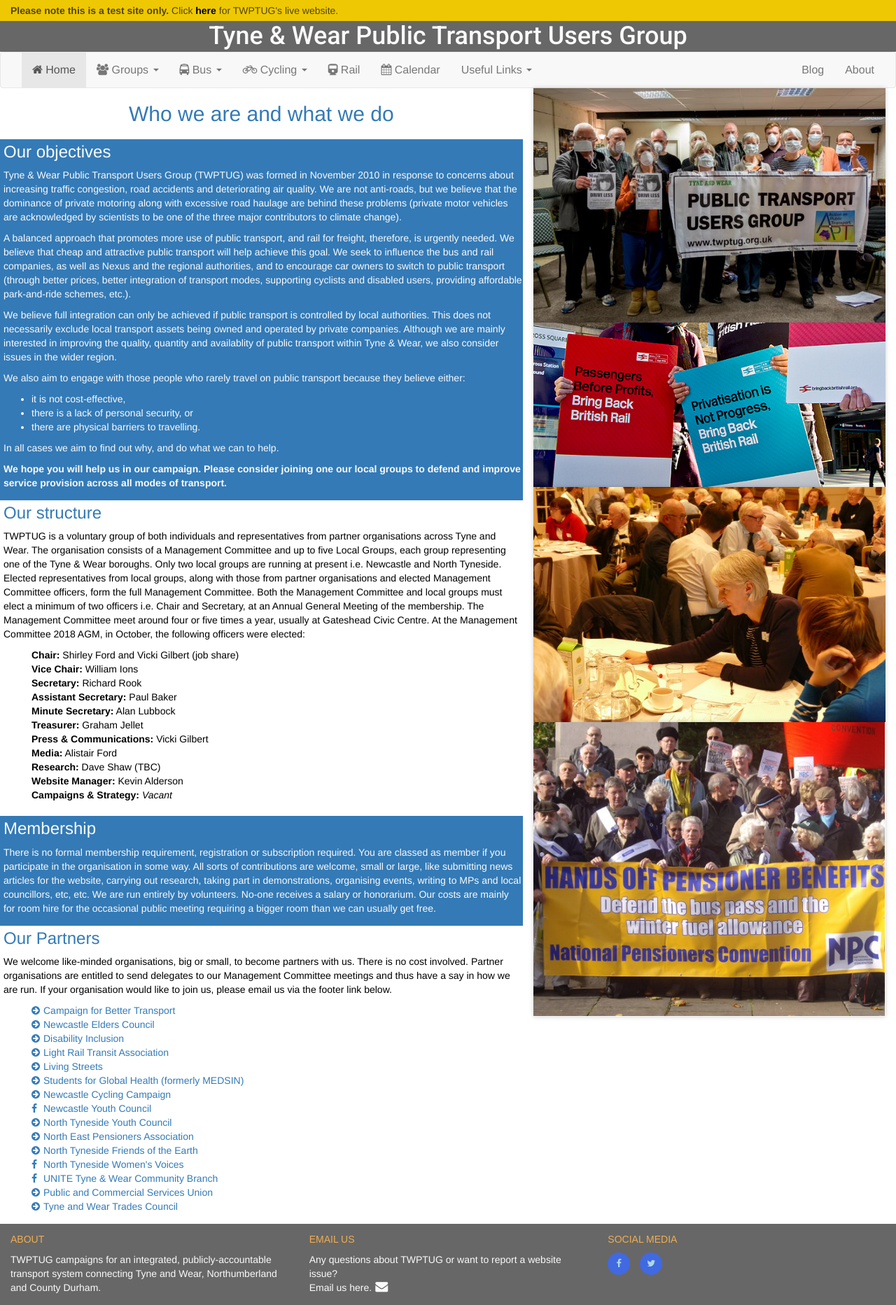
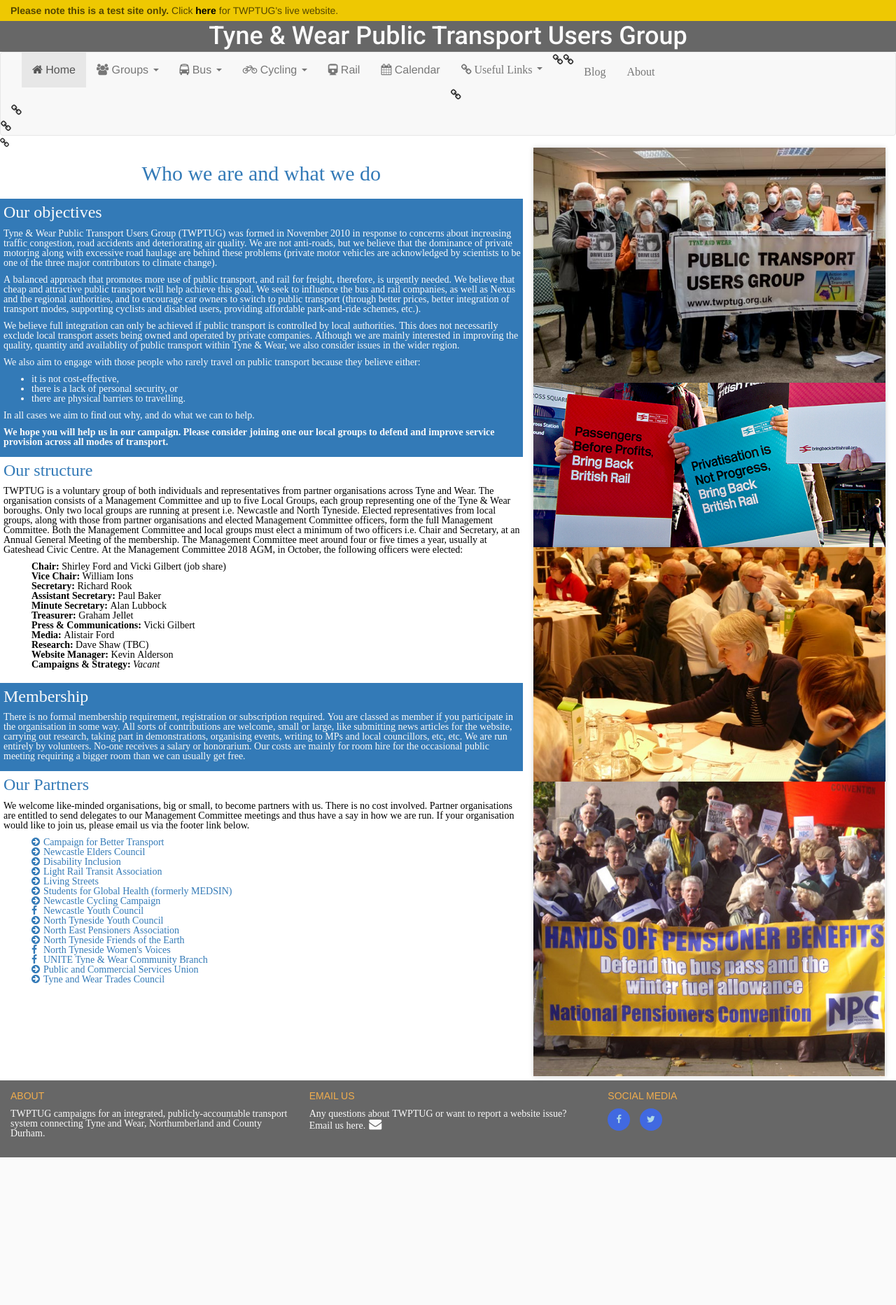
Before and after one commit to kevald1963/milestone-1-twptug-redesign, a Flask app: page /about in a window 1280 px wide. Shown: the whole page at 70% size. After the commit the page ends 1654 px from the top, so only its background shows below. Run offline with Flask 2, Linux system fonts and the light colour scheme; some libraries are stand-ins or nearby versions.

Commit message:
Added Font Awesome icon to Useful Links menu bar.

```diff
--- a/templates/base.html
+++ b/templates/base.html
@@ -108,7 +108,8 @@
                     <!-- MORE -->
                     <li class="dropdown">
                         <a href="#" class="dropdown-toggle" data-toggle="dropdown" role="button" aria-haspopup="true" aria-expanded="false">
-                            <span>Useful Links</span>
+                            <i class="fa fa-link hidden-xs" aria-hidden="true">
+                            <span> Useful Links</span>
                             <span class="caret"></span>
                         </a>
                         <ul class="dropdown-menu">
```
